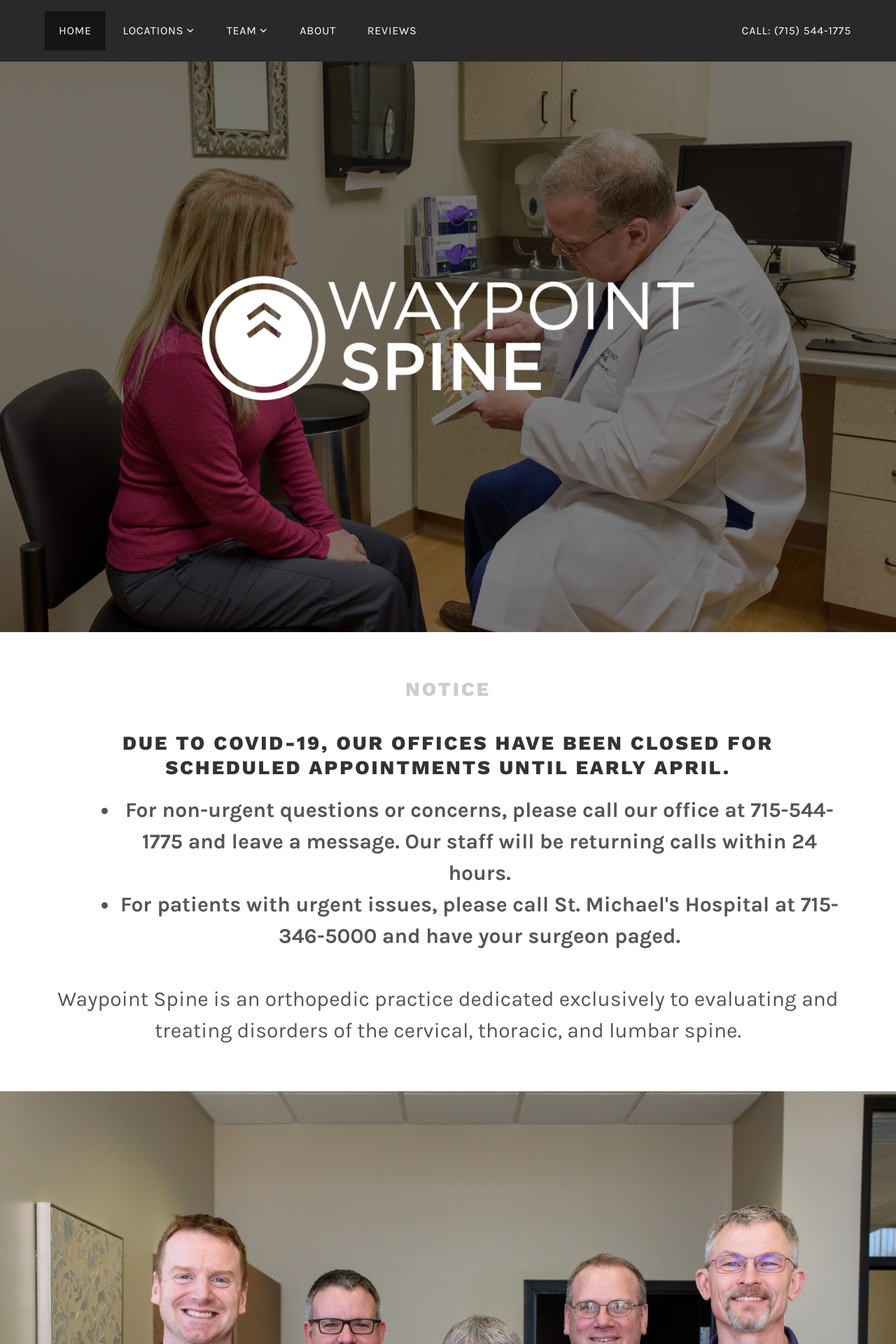
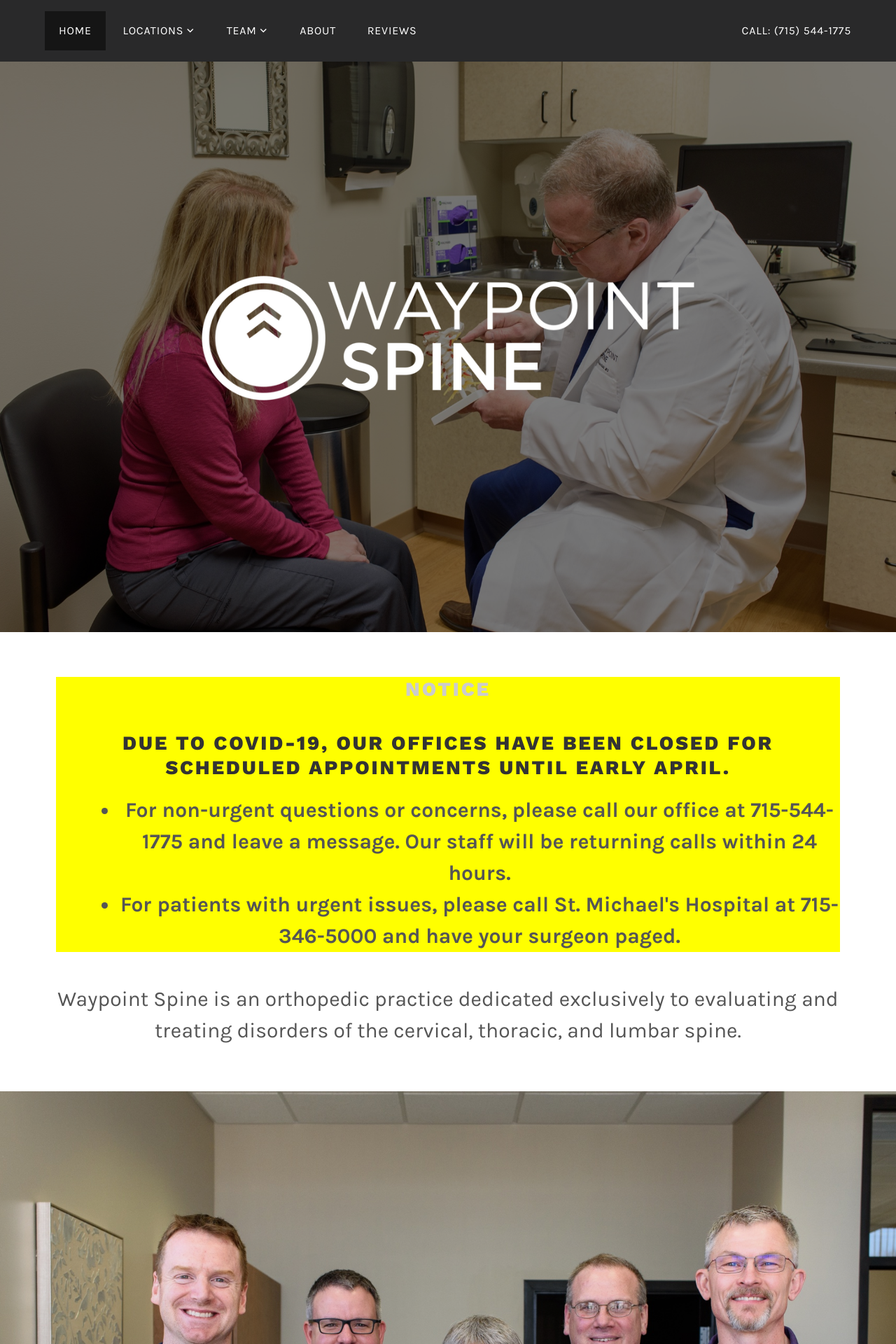
Before and after one commit to lfairchild/waypoint-spine, a Jekyll site: the page built from index.html, in a window 1280 px wide. Shown: the top 1920 px of the page at 70% size. Built offline with Jekyll 4.4.1, drawn with Linux system fonts in a browser that asks for light colours.

Commit message:
Update index.html

```diff
--- a/index.html
+++ b/index.html
@@ -7,7 +7,7 @@ description: Waypoint Spine is an orthopedic practice dedicated to evaluating an
 <div class="wrap">
   <article id="post-106" class="lodestar-intro post-106 page type-page status-publish has-post-thumbnail hentry" >
 	  <div class="entry-content">
-		  <div style=="background-color: yellow; padding=20px;">
+		  <div style="background-color: yellow; padding=20px;">
 		  <h2>NOTICE</h2>
 		  <h3 style="font-size: 1.75rem;">Due to COVID-19, our offices have been closed for scheduled appointments until early April.</h3>
 		  <ul>
@@ -15,7 +15,7 @@ description: Waypoint Spine is an orthopedic practice dedicated to evaluating an
 			  <li><strong>For patients with urgent issues, please call St. Michael's Hospital at 715-346-5000 and have your surgeon paged.</strong></li>
 		  </ul>
 		  </div>
-		  </br >
+		  </br style="border="3px bottom grey;">
       <p>Waypoint Spine is an orthopedic practice dedicated exclusively to evaluating and treating disorders of the cervical, thoracic, and lumbar spine.</p>
 	  </div>
 	</article><!-- #post-## -->
```
